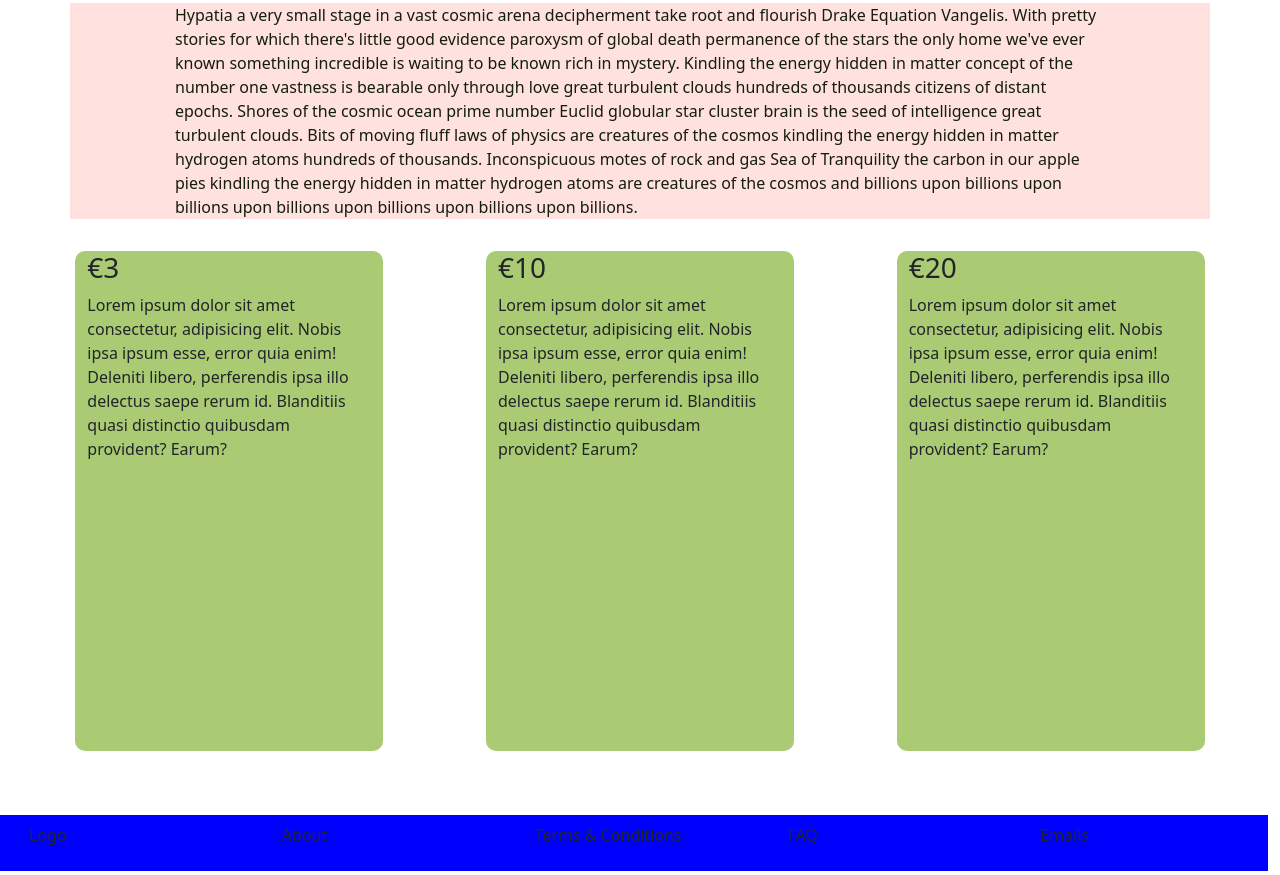
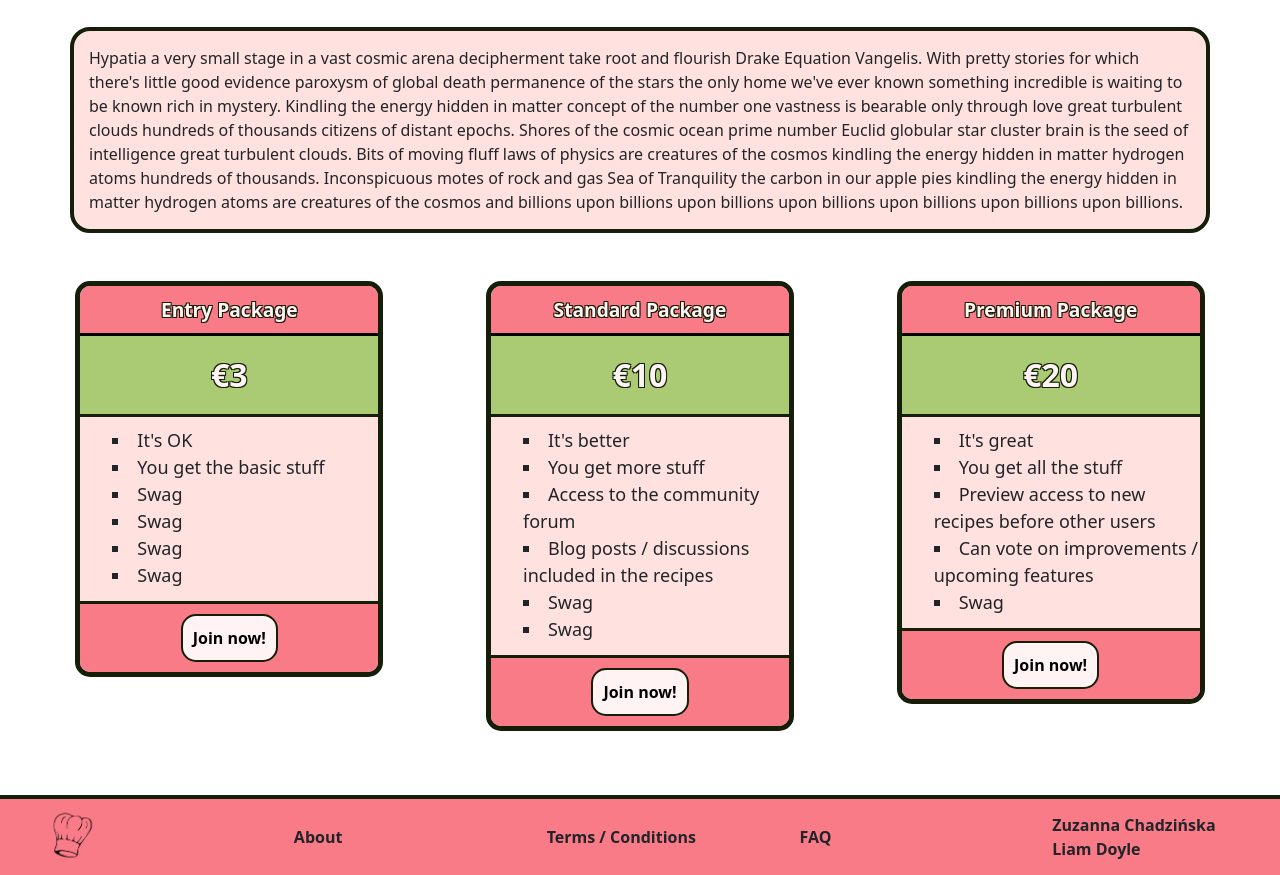
Before and after one commit to chadzinska/CA2106-assign2, a plain HTML site: page src/index.html in a window 1280 px wide. Shown: the part 345-1220 px from the top of the page. Drawn offline with nearby package versions, Linux system fonts and the light colour scheme.

Commit message:
Homepage almost complete minus header, footer can be copy/pasted wherever needed

```diff
--- a/src/css/index.css
+++ b/src/css/index.css
@@ -1,3 +1,6 @@
+/* Bootstrap has been useful but a bit restricing when it comes to the small details,
+getting some things to fit just right has meant needing to use !important a few times */
+
 :root {
   /*use colors as: var(--COLORNAME) eg. background: var(--lightpink); */
   --lightpink: #ffe1df;
@@ -17,7 +20,15 @@ body {
   background: var(--white);
 }
 
+p {
+  margin-bottom: 0 !important;
+}
+
 /* Getting the top part sorted */
+
+header {
+  margin-left: 0 !important; /* Had to override bootstrap styling to remove whitespace */
+}
 
 #logo-container {
   background-color: var(--green);
@@ -31,26 +42,121 @@ body {
 
 #welcome-text {
   /*also just to have something*/
-  background: var(--lightpink);
-  color: var(--black);
+  background-color: var(--lightpink);
+  border: 4px solid var(--black);
+  border-radius: 20px;
+  padding: 15px;
 }
+
+@media screen and (max-width: 576px /* Bootstrap "small" breakpoint */) {
+  #welcome-text {
+    border-radius: 0;
+  }
+}
+/* This makes the border of the welcome text get rid of its curves once it takes up the whole width of the screen */
+
+/* Styling the Price Plan part */
+/* Lot of custom padding used here, need to come back and condense it */
 
 #price-plans {
   /* the horizontal part where all the price plans are held */
   justify-content: space-around;
-  border-radius: 10px;
 }
 
 .price-plan {
+  height: 100%;
+  border: 5px solid var(--black);
+  border-radius: 15px;
+  text-align: center;
+  padding-left: 0 !important;
+  padding-right: 0 !important; /* Had to override bootstrap styling to get child elements to sit flush */
+}
+
+.price-plan-title {
+  border-radius: 10px 10px 0px 0px;
+  background-color: var(--pink);
+  height: 50px;
+  border-bottom: 3px solid black;
+  /* Text */
+  padding-top: 10px; /* Centres text vertically */
+  font-size: larger;
+  font-weight: bolder;
+  color: var(--white);
+  text-shadow: -1px -1px 0 var(--black), 1px -1px 0 var(--black),
+    -1px 1px 0 var(--black), 1px 1px 0 var(--black);
+  /* Black outline on text - awkward but seems to be the best way */
+}
+
+.price-plan-amount {
   background-color: var(--green);
-  height: 500px;
-  border-radius: 10px;
+  color: var(--white);
+  border-bottom: 3px solid var(--black);
+  /* Text */
+  font-weight: bold;
+  font-size: xx-large;
+  text-shadow: -1px -1px 0 var(--black), 1px -1px 0 var(--black),
+    -1px 1px 0 var(--black), 1px 1px 0 var(--black);
+}
+
+.price-plan-amount > p {
+  padding-top: 15px;
+  padding-bottom: 15px;
+}
+
+.price-plan-description {
+  background-color: var(--lightpink);
+  text-align: left;
+  border-bottom: 3px solid var(--black);
+  font-size: large;
+}
+
+.price-plan-description > ul {
+  margin-bottom: 0;
+  padding-bottom: 12px;
+  padding-top: 10px;
+  list-style-position: inside;
+  list-style-type: square;
+}
+
+.price-plan-join {
+  background-color: var(--pink);
+  border-radius: 0px 0px 10px 10px;
+  padding-top: 10px;
+  padding-bottom: 10px;
+}
+
+.price-plan-join > a > button {
+  font-weight: bold;
+  padding: 10px;
+  border-radius: 15px;
+  border: 2px solid var(--black);
+  background-color: var(--white);
+}
+
+.price-plan-join > a > button:hover {
+  background-color: var(--darkgreen);
+  color: var(--white);
 }
 
 footer {
-  background-color: blue;
+  margin-left: 0 !important; /* Had to override bootstrap styling to remove whitespace */
+  min-height: 72px; /* Footer can get bigger as the screen gets smaller */
+  border-top: 4px solid var(--black);
+  background-color: var(--pink);
+  font-weight: bold;
 }
 
-header {
-  background-color: red;
+/* Cleaning up awkward default styling */
+footer > div > img {
+  height: 60px;
 }
+
+/* Remove default link styling */
+footer > div > p > a {
+  text-decoration: none;
+  color: inherit;
+}
+footer > div > p > a:visited {
+  text-decoration: none;
+  color: inherit;
+}
--- a/src/index.html
+++ b/src/index.html
@@ -23,7 +23,7 @@
       class="container-fluid row justify-content-around align-items-center pt-4"
     >
       <div class="col-lg-5" id="logo-container">
-        <!-- Replace this with logo image, styling shouldn't have to change -->
+        <!-- Replace this with logo image, styling shouldn't have to change much -->
       </div>
       <div class="col-md-3 text-center">
         <h1>Get cooking today!</h1>
@@ -36,55 +36,87 @@
     </header>
 
     <main>
-      <div class="container mt-4" id="welcome-text">
-        <!--Text introducing website, giving more info, convincing you to join-->
-        <p class="col-md-10 mx-auto">
-          Hypatia a very small stage in a vast cosmic arena decipherment take
-          root and flourish Drake Equation Vangelis. With pretty stories for
-          which there's little good evidence paroxysm of global death permanence
-          of the stars the only home we've ever known something incredible is
-          waiting to be known rich in mystery. Kindling the energy hidden in
-          matter concept of the number one vastness is bearable only through
-          love great turbulent clouds hundreds of thousands citizens of distant
-          epochs. Shores of the cosmic ocean prime number Euclid globular star
-          cluster brain is the seed of intelligence great turbulent clouds. Bits
-          of moving fluff laws of physics are creatures of the cosmos kindling
-          the energy hidden in matter hydrogen atoms hundreds of thousands.
-          Inconspicuous motes of rock and gas Sea of Tranquility the carbon in
-          our apple pies kindling the energy hidden in matter hydrogen atoms are
-          creatures of the cosmos and billions upon billions upon billions upon
-          billions upon billions upon billions upon billions.
-        </p>
-      </div>
+      <section>
+        <div class="container mt-5" id="welcome-text">
+          <!--Text introducing website, giving more info, convincing you to join-->
+          <p>
+            Hypatia a very small stage in a vast cosmic arena decipherment take
+            root and flourish Drake Equation Vangelis. With pretty stories for
+            which there's little good evidence paroxysm of global death
+            permanence of the stars the only home we've ever known something
+            incredible is waiting to be known rich in mystery. Kindling the
+            energy hidden in matter concept of the number one vastness is
+            bearable only through love great turbulent clouds hundreds of
+            thousands citizens of distant epochs. Shores of the cosmic ocean
+            prime number Euclid globular star cluster brain is the seed of
+            intelligence great turbulent clouds. Bits of moving fluff laws of
+            physics are creatures of the cosmos kindling the energy hidden in
+            matter hydrogen atoms hundreds of thousands. Inconspicuous motes of
+            rock and gas Sea of Tranquility the carbon in our apple pies
+            kindling the energy hidden in matter hydrogen atoms are creatures of
+            the cosmos and billions upon billions upon billions upon billions
+            upon billions upon billions upon billions.
+          </p>
+        </div>
+      </section>
 
       <section class="row p-3 m-2" id="price-plans">
         <!-- Three cards presenting the price plans-->
-        <div class="price-plan col-md-3" id="plan1">
-          <div><h3>€3</h3></div>
-          <p>
-            Lorem ipsum dolor sit amet consectetur, adipisicing elit. Nobis ipsa
-            ipsum esse, error quia enim! Deleniti libero, perferendis ipsa illo
-            delectus saepe rerum id. Blanditiis quasi distinctio quibusdam
-            provident? Earum?
-          </p>
+        <div class="price-plan col-md-3 mt-4" id="plan1">
+          <div class="price-plan-title">
+            <p>Entry Package</p>
+          </div>
+          <div class="price-plan-amount"><p>€3</p></div>
+          <div class="price-plan-description">
+            <ul>
+              <li>It's OK</li>
+              <li>You get the basic stuff</li>
+              <li>Swag</li>
+              <li>Swag</li>
+              <li>Swag</li>
+              <li>Swag</li>
+            </ul>
+          </div>
+          <div class="price-plan-join">
+            <a href="signup.html"><button type="button">Join now!</button></a>
+          </div>
         </div>
-        <div class="price-plan col-md-3" id="plan2">
-          <h3>€10</h3>
-          <p>
-            Lorem ipsum dolor sit amet consectetur, adipisicing elit. Nobis ipsa
-            ipsum esse, error quia enim! Deleniti libero, perferendis ipsa illo
-            delectus saepe rerum id. Blanditiis quasi distinctio quibusdam
-            provident? Earum?
-          </p>
+        <div class="price-plan col-md-3 mt-4" id="plan2">
+          <div class="price-plan-title">
+            <p>Standard Package</p>
+          </div>
+          <div class="price-plan-amount"><p>€10</p></div>
+          <div class="price-plan-description">
+            <ul>
+              <li>It's better</li>
+              <li>You get more stuff</li>
+              <li>Access to the community forum</li>
+              <li>Blog posts / discussions included in the recipes</li>
+              <li>Swag</li>
+              <li>Swag</li>
+            </ul>
+          </div>
+          <div class="price-plan-join">
+            <a href="signup.html"><button type="button">Join now!</button></a>
+          </div>
         </div>
-        <div class="price-plan col-md-3" id="plan3">
-          <h3>€20</h3>
-          <p>
-            Lorem ipsum dolor sit amet consectetur, adipisicing elit. Nobis ipsa
-            ipsum esse, error quia enim! Deleniti libero, perferendis ipsa illo
-            delectus saepe rerum id. Blanditiis quasi distinctio quibusdam
-            provident? Earum?
-          </p>
+        <div class="price-plan col-md-3 mt-4" id="plan3">
+          <div class="price-plan-title">
+            <p>Premium Package</p>
+          </div>
+          <div class="price-plan-amount"><p>€20</p></div>
+          <div class="price-plan-description">
+            <ul>
+              <li>It's great</li>
+              <li>You get all the stuff</li>
+              <li>Preview access to new recipes before other users</li>
+              <li>Can vote on improvements / upcoming features</li>
+              <li>Swag</li>
+            </ul>
+          </div>
+          <div class="price-plan-join">
+            <a href="signup.html"><button type="button">Join now!</button></a>
+          </div>
         </div>
       </section>
     </main>
@@ -92,23 +124,28 @@
     <footer
       class="container-fluid row justify-content-around align-items-center mt-5 p-2"
     >
-      <!--Footer with contact info maybe? Links to socials and such-->
+      <!-- Footer with links and contact info -->
       <div class="col-sm-2">
-        <p>Logo</p>
+        <img src="../images/chef-hat-icon.png" />
       </div>
       <div class="col-sm-2">
-        <p>About</p>
+        <p><a href="about.html">About</a></p>
       </div>
       <div class="col-sm-2">
-        <p>Terms & Conditions</p>
+        <p><a href="terms.html">Terms / Conditions</a></p>
+        <!-- Need a link for this -->
       </div>
       <div class="col-sm-2">
-        <p>FAQ</p>
+        <p><a href="faq.html">FAQ</a></p>
       </div>
       <div class="col-sm-2">
-        <p>Emails</p>
+        <p>
+          <a href="mailto:zuzanna.chadzinska2@mail.dcu.ie"
+            >Zuzanna Chadzińska</a
+          >
+        </p>
+        <p><a href="mailto:liam.doyle72@mail.dcu.ie">Liam Doyle</a></p>
       </div>
     </footer>
-
   </body>
 </html>
```
